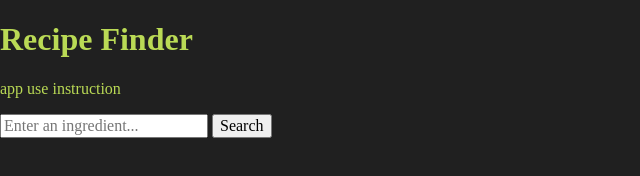
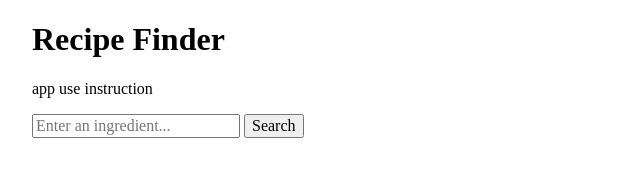
Before and after one commit to jessegilbride/recipe-finder, a plain HTML site: page index.html in a window 1280 px wide. Shown: the whole page, without its empty margins (0-640 px from the left). Drawn offline with nearby package versions, Linux system fonts and the light colour scheme.

Commit message:
fix body background so links can be seen

```diff
--- a/styles.css
+++ b/styles.css
@@ -1,8 +1,9 @@
 * {box-sizing: border-box;}
 
 body {
-  background-color: #202020;
-  color: #bada55;
+  /* background-color: #202020;
+  color: #bada55; */
+  padding: 0 2rem;
 }
 
 .hide-this {display: none;}
```
